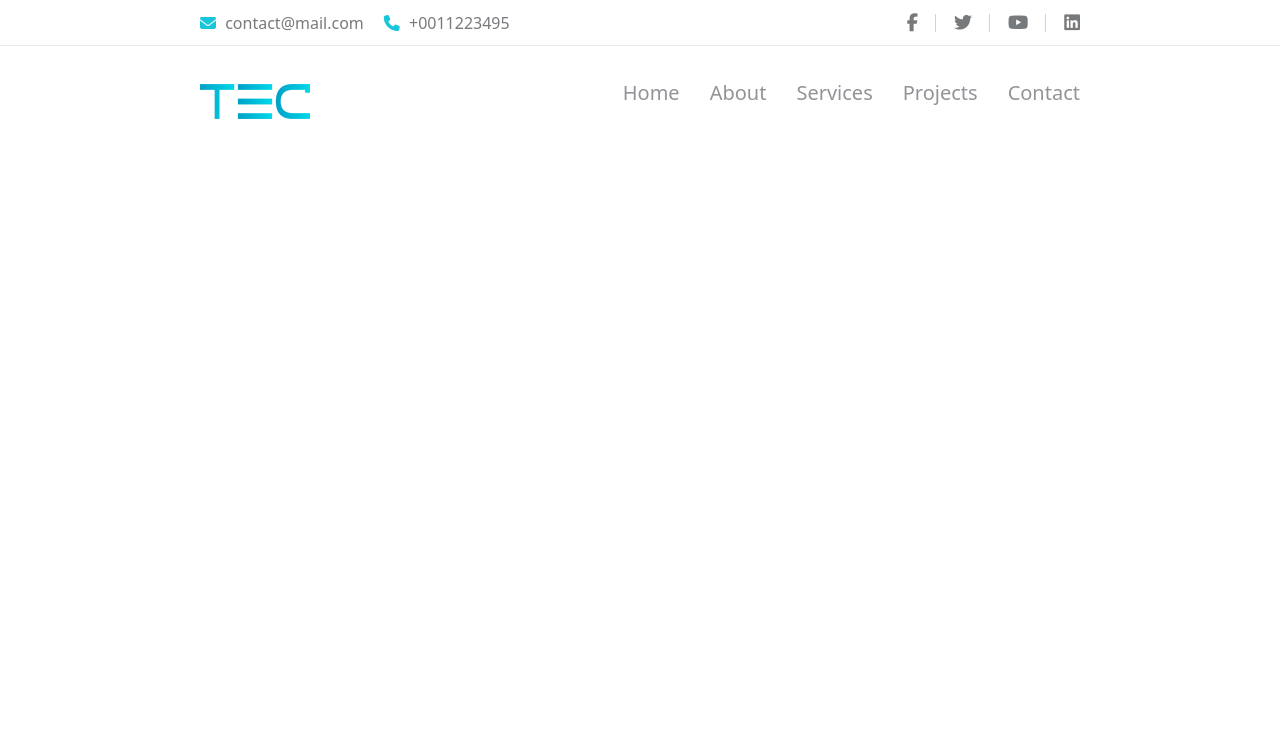
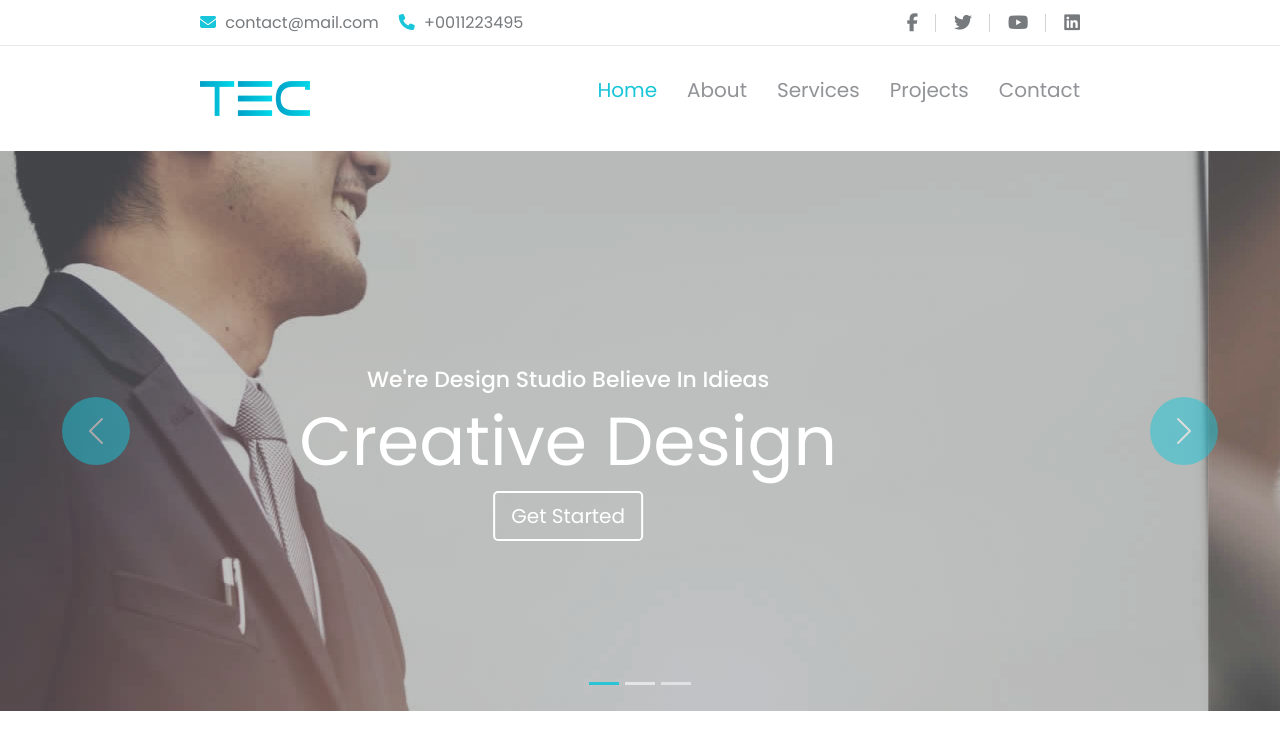
Before and after one commit to Izali-hiz/Project-1, a plain HTML site: page html/home.html in a window 1280 px wide. Drawn offline with nearby package versions, Linux system fonts and the light colour scheme.

Commit message:
nav_and_carousel_done

```diff
--- a/css/home.css
+++ b/css/home.css
@@ -1,76 +1,137 @@
-@import url('https://fonts.googleapis.com/css2?family=Poppins:wght@300;400;500&display=swap');
-*{
+@import url("https://fonts.googleapis.com/css2?family=Poppins:wght@300;400;500&display=swap");
+
+* {
     margin: 0;
     padding: 0;
     box-sizing: border-box;
 }
 
-body{
+body {
     width: 100%;
     height: 100vh;
-    font-family: 'Poppins', sans-serif;
+    font-family: "Poppins", sans-serif;
 }
 
- .padding{
+.padding {
     padding: 0 200px;
     width: 100%;
 }
 
-.flex{
+.flex {
     display: flex;
     justify-content: space-between;
     align-items: center;
 }
 
-.nav_one{
+.nav_one {
     /* background-color: aquamarine; */
     height: 45px;
     color: #5f6266d8;
     cursor: pointer;
     box-shadow: 0px 0.5px #8888885d;
-    margin-bottom: 33px;
+    margin-bottom: 30px;
     /* width: 100%; */
 }
-.left > div + div{
+
+.left>div+div {
     /* background-color: blanchedalmond; */
     margin-left: 20px;
 }
-.left > div > i {
+
+.left>div>i {
     color: #18c5d9;
     padding-right: 5px;
 }
 
-.right > div{
+.right>div {
     /* background-color: burlywood; */
-    padding:0 18px;
+    padding: 0 18px;
     /* margin-left: 35px; */
     box-shadow: -1px 0px #8888885e;
     font-size: 18px;
-
 }
 
-.left > div:hover,
-.right > div:hover{
+.left>div:hover,
+.right>div:hover {
     color: #18c5d9;
     transition: all 0.3s;
 }
 
-.nav_two{
+.nav_two {
     /* background-color:antiquewhite; */
-    margin-bottom: 33px;
+    margin-bottom: 30px;
 }
 
-.nav_links li{
+.nav_links li {
     list-style: none;
 }
-.nav_links  a{
+
+.nav_links a {
     text-decoration: none;
     /* background-color: #5f6266; */
     color: #5f6266af;
     font-size: 20px;
     margin-left: 30px;
 }
-.nav_links a:hover{
+
+.nav_links .focus {
+    color: #18c5d9;
+}
+
+.nav_links a:hover {
     color: #18c5d9;
     transition: 0.3s;
 }
+
+/* carousel starts */
+
+.carousel-item {
+    /* opacity: 10; */
+    height: 70vh;
+    width: 100%;
+    background-size: cover;
+    background-position: center;
+    position: relative;
+}
+
+.carousel-caption {
+    /* background-color: aquamarine; */
+    position: absolute;
+    top: 35%;
+}
+
+.carousel-caption h4 {
+    font-size: 22px;
+}
+
+.carousel-caption h1 {
+    font-size: 68px;
+    font-weight: 400;
+}
+
+.carousel-caption .btn {
+    border: 2px solid white;
+    border-radius: 1;
+    color: white;
+    outline: none !important;
+}
+
+.carousel-caption .btn:hover {
+    background-color: #18c5d9;
+    border: none;
+}
+
+.icon {
+    background-color: #18c6d9;
+    padding: 18px;
+    display: flex;
+    justify-content: center;
+    align-items: center;
+    border-radius: 50%;
+}
+
+.carousel-indicators button:hover:active {
+    background-color: #18c5d9 !important;
+}
+
+/* carousel ends */
--- a/html/home.html
+++ b/html/home.html
@@ -2,16 +2,18 @@
 <html lang="en">
 
   <head>
-        <meta charset="UTF-8" />
-        <meta http-equiv="X-UA-Compatible" content="IE=edge" />
-        <meta name="viewport" content="width=device-width, initial-scale=1.0" />
-        <title>Home</title>
+    <!-- Required meta tags -->
+    <meta charset="utf-8" />
+    <meta name="viewport" content="width=device-width, initial-scale=1" />
     <!-- front awesome -->
     <script src="https://kit.fontawesome.com/98135de93e.js" crossorigin="anonymous"></script>
-        <!-- css -->
+    <!-- Bootstrap CSS -->
+    <link href="https://cdn.jsdelivr.net/npm/bootstrap@5.1.3/dist/css/bootstrap.min.css" rel="stylesheet"
+      integrity="sha384-1BmE4kWBq78iYhFldvKuhfTAU6auU8tT94WrHftjDbrCEXSU1oBoqyl2QvZ6jIW3" crossorigin="anonymous" />
+    <!-- custom css  -->
     <link rel="stylesheet" href="/css/home.css" />
-        <!-- bootstrap -->
-        <link rel="stylesheet" href="https://cdn.jsdelivr.net/npm/bootstrap@5.1.3/dist/css/bootstrap.min.css" />
+
+    <title>Hello, world!</title>
   </head>
 
   <body>
@@ -55,11 +57,11 @@
         <!-- nav two start-->
         <div class="nav_two flex padding">
           <div class="logo">
-                        <a href="home.html"><img src="/Images/logo.png" alt="" /></a>
+            <a href="home.html"><img src="/Images/logo.png" /></a>
           </div>
           <div class="nav_links">
             <ul class="flex">
-                            <li><a href="#">Home</a></li>
+              <li><a href="#" class="focus">Home</a></li>
               <li><a href="#">About</a></li>
               <li><a href="#">Services</a></li>
               <li><a href="#">Projects</a></li>
@@ -71,10 +73,78 @@
       </nav>
     </section>
 
-        <!-- java Script -->
-        <script src="https://cdn.jsdelivr.net/npm/bootstrap@5.1.3/dist/js/bootstrap.min.js"></script>
-        <!-- javascript bundle -->
-        <script src="https://cdn.jsdelivr.net/npm/bootstrap@5.1.3/dist/js/bootstrap.bundle.min.js"></script>
+    <!-- carousel start -->
+
+    <div id="carouselExampleCaptions" class="carousel slide" data-bs-ride="carousel">
+      <div class="carousel-indicators">
+        <button type="button" data-bs-target="#carouselExampleCaptions" data-bs-slide-to="0" class="active"
+          aria-current="true" aria-label="Slide 1" style="background-color: #18c5d9"></button>
+        <button type="button" data-bs-target="#carouselExampleCaptions" data-bs-slide-to="1"
+          aria-label="Slide 2"></button>
+        <button type="button" data-bs-target="#carouselExampleCaptions" data-bs-slide-to="2"
+          aria-label="Slide 3"></button>
+      </div>
+      <div class="carousel-inner">
+        <div class="carousel-item active">
+          <img src="/Images/slider1.png" />
+          <div class="carousel-caption">
+            <h4>We're Design Studio Believe In Idieas</h4>
+            <h1>Creative Design</h1>
+            <a href="#" class="btn btn-lg">Get Started</a>
+          </div>
+        </div>
+        <div class="carousel-item">
+          <img src="/Images/Frame 22.png" class="d-block w-100" alt="..." />
+          <div class="carousel-caption">
+            <h4>We're Design Studio Believe In Idieas</h4>
+            <h1>Creative Design</h1>
+            <a href="#" class="btn btn-lg">Get Started</a>
+          </div>
+        </div>
+        <div class="carousel-item">
+          <img src="/Images/Frame 23.png" class="d-block w-100" />
+          <div class="carousel-caption">
+            <h4>We're Design Studio Believe In Idieas</h4>
+            <h1>Creative Design</h1>
+            <a href="#" class="btn btn-lg">Get Started</a>
+          </div>
+        </div>
+      </div>
+      <button class="carousel-control-prev" type="button" data-bs-target="#carouselExampleCaptions"
+        data-bs-slide="prev">
+        <div class="icon">
+          <span class="carousel-control-prev-icon" aria-hidden="true"></span>
+        </div>
+        <span class="visually-hidden">Previous</span>
+      </button>
+      <button class="carousel-control-next" type="button" data-bs-target="#carouselExampleCaptions"
+        data-bs-slide="next">
+        <div class="icon">
+          <span class="carousel-control-next-icon" aria-hidden="true"></span>
+        </div>
+        <span class="visually-hidden">Next</span>
+      </button>
+    </div>
+
+    <!-- carousel end -->
+
+    <section class="about-us">
+      <div class="div"></div>
+    </section>
+
+    <!-- Optional JavaScript; choose one of the two! -->
+
+    <!-- Option 1: Bootstrap Bundle with Popper -->
+    <!-- <script src="https://cdn.jsdelivr.net/npm/bootstrap@5.1.3/dist/js/bootstrap.bundle.min.js" integrity="sha384-ka7Sk0Gln4gmtz2MlQnikT1wXgYsOg+OMhuP+IlRH9sENBO0LRn5q+8nbTov4+1p" crossorigin="anonymous"></script> -->
+
+    <!-- Option 2: Separate Popper and Bootstrap JS -->
+
+    <script src="https://cdn.jsdelivr.net/npm/@popperjs/core@2.10.2/dist/umd/popper.min.js"
+      integrity="sha384-7+zCNj/IqJ95wo16oMtfsKbZ9ccEh31eOz1HGyDuCQ6wgnyJNSYdrPa03rtR1zdB"
+      crossorigin="anonymous"></script>
+    <script src="https://cdn.jsdelivr.net/npm/bootstrap@5.1.3/dist/js/bootstrap.min.js"
+      integrity="sha384-QJHtvGhmr9XOIpI6YVutG+2QOK9T+ZnN4kzFN1RtK3zEFEIsxhlmWl5/YESvpZ13"
+      crossorigin="anonymous"></script>
   </body>
 
 </html>
```
Also changed, not shown: Images/Frame 22.png (added), Images/Slider 1.jpg (deleted), Images/Slider 2.jpg (deleted), Images/Slider 3.jpg (deleted), Images/slider1.png (added), 1 other file. Lines whose indentation alone changed are shown as unchanged.
